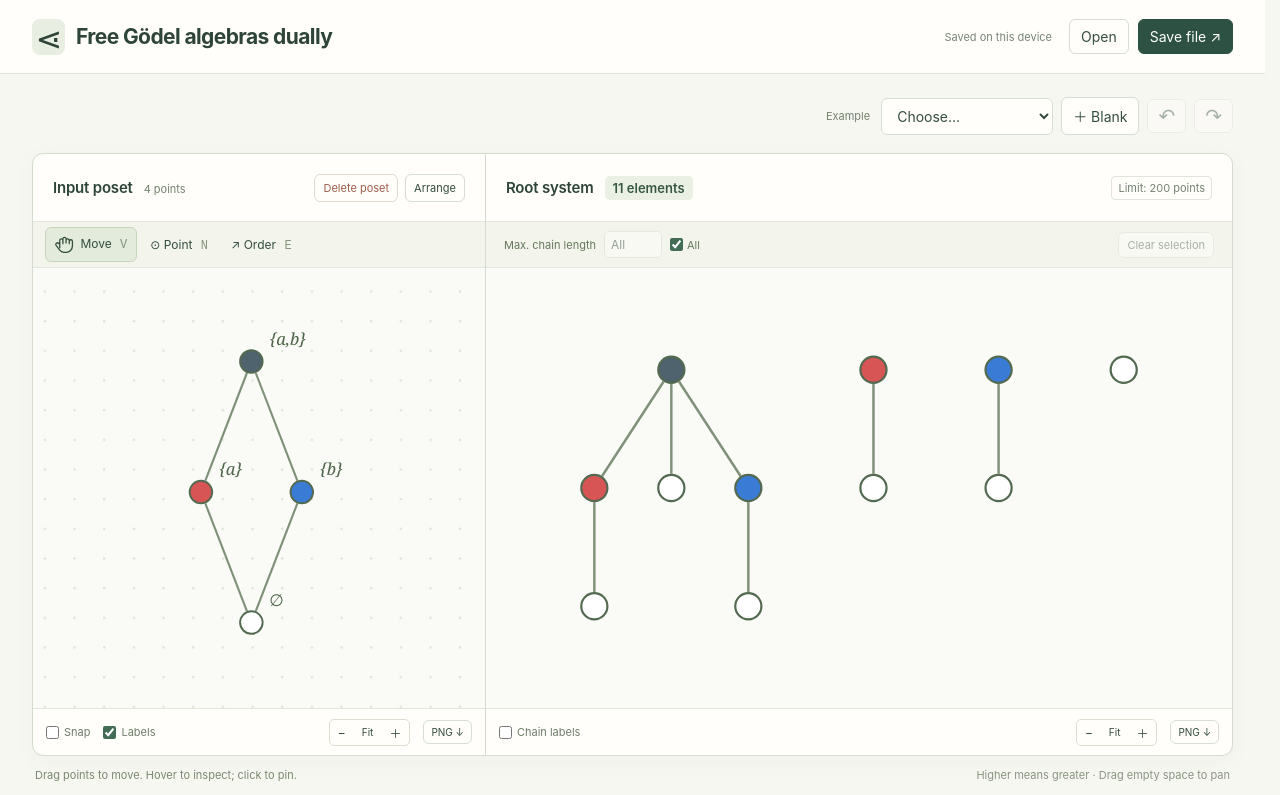
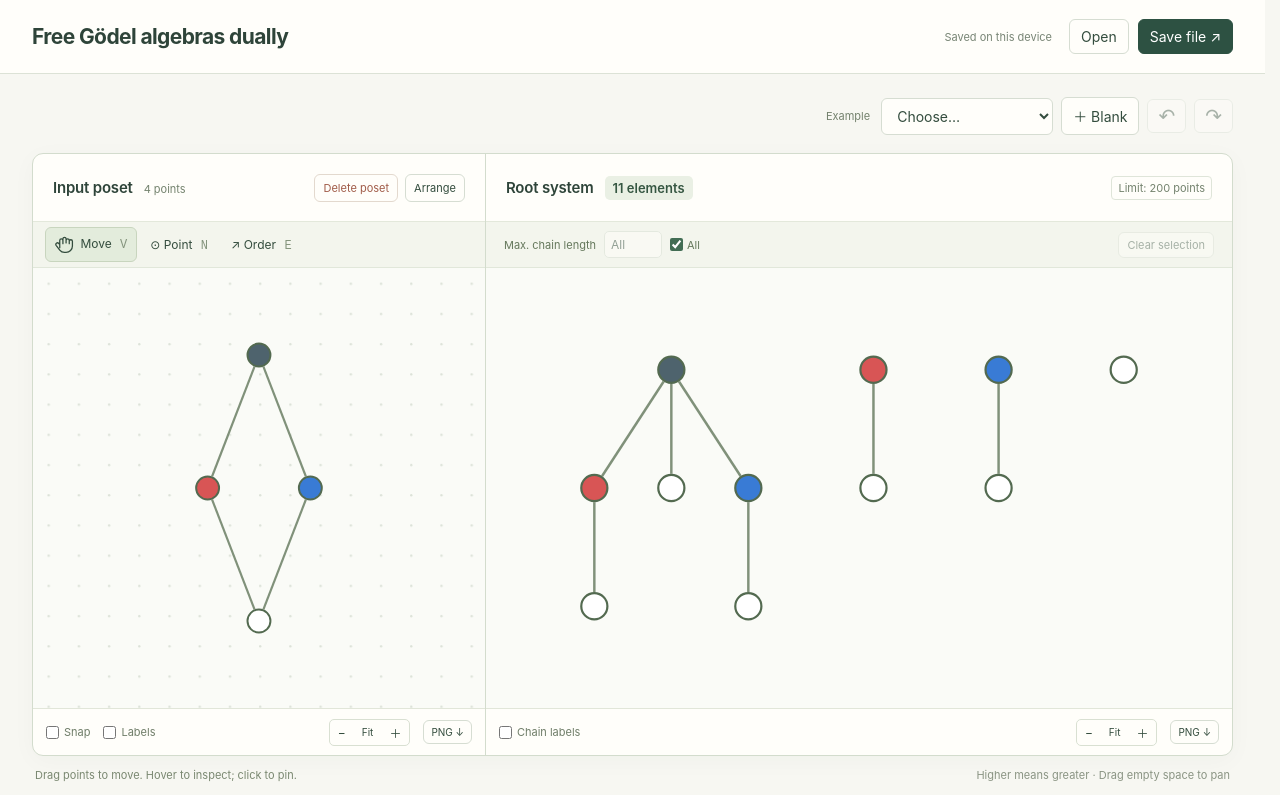
Before and after one commit to lucacarai/FreeGodel, a website with bundled scripts: page src/index.html in a window 1280 px wide. Shown: the top 795 px of the page. Built offline with nearby package versions, Linux system fonts and the light colour scheme.

Commit message:
Hide input labels by default
Remove the brand mark and leave input diagram labels unchecked initially.

```diff
--- a/src/index.html
+++ b/src/index.html
@@ -2,7 +2,7 @@
 <html lang="en">
 <head><meta charset="utf-8"><meta name="viewport" content="width=device-width,initial-scale=1"><meta name="theme-color" content="#f7f7f2"><title>Free Gödel algebras dually</title><link rel="stylesheet" href="style.css"></head>
 <body>
-<header class="topbar"><a class="brand" href="./"><span aria-hidden="true" class="brand-mark">⋖</span>Free Gödel algebras dually</a><div class="file-actions"><span id="saved" role="status">Saved on this device</span><button id="open">Open</button><button id="save" class="dark">Save file ↗</button><input id="file" type="file" accept=".json,application/json" hidden></div></header>
+<header class="topbar"><a class="brand" href="./">Free Gödel algebras dually</a><div class="file-actions"><span id="saved" role="status">Saved on this device</span><button id="open">Open</button><button id="save" class="dark">Save file ↗</button><input id="file" type="file" accept=".json,application/json" hidden></div></header>
 <main>
   <div class="document-bar"><div class="document-tools"><label for="examples">Example</label><select id="examples"><option value="">Choose…</option><option value="boolean2">Powerset · 2 atoms</option><option value="boolean3">Powerset · 3 atoms</option><option value="chain">Chain · 4 points</option><option value="chain5">Chain · 5 points</option><option value="chain6">Chain · 6 points</option><option value="antichain">Antichain · 4 points</option></select><button id="blank">＋ Blank</button><button id="undo" aria-label="Undo" title="Undo (Ctrl+Z)">↶</button><button id="redo" aria-label="Redo" title="Redo (Ctrl+Shift+Z)">↷</button></div></div>
   <div class="workspace">
@@ -10,7 +10,7 @@
       <div class="panel-heading"><div><h1>Input poset</h1><span id="input-count" class="count"></span></div><div class="panel-actions"><button id="delete-poset" class="delete">Delete poset</button><button id="arrange">Arrange</button></div></div>
       <div class="panel-tools"><div class="tools" role="toolbar" aria-label="Drawing tools"><button data-tool="move" aria-pressed="true" title="Move (V)"><svg class="tool-icon" aria-hidden="true" viewBox="0 0 24 24" fill="none" stroke="currentColor" stroke-width="1.6" stroke-linecap="round" stroke-linejoin="round"><path d="M18 11V7a2 2 0 0 0-4 0M14 10V5a2 2 0 0 0-4 0v6M10 10.5V7a2 2 0 0 0-4 0v9M18 8a2 2 0 0 1 4 0v6a8 8 0 0 1-8 8h-2c-2.8 0-4.5-1-6-3l-4.6-6a2 2 0 0 1 3.1-2.5L6 12"/></svg> Move <kbd>V</kbd></button><button data-tool="point" aria-pressed="false" title="Point (N)">⊙ Point <kbd>N</kbd></button><button data-tool="order" aria-pressed="false" title="Order (E)">↗ Order <kbd>E</kbd></button></div></div>
       <div class="canvas-wrap"><svg id="input-canvas" viewBox="0 0 500 500" role="group" aria-label="Editable input Hasse diagram"><defs><pattern id="grid" width="25" height="25" patternUnits="userSpaceOnUse"><circle cx="1" cy="1" r="1" fill="#dce2d8"/></pattern></defs><rect class="canvas-bg" x="-200000" y="-200000" width="400000" height="400000" fill="url(#grid)"/><g class="edges"></g><g class="points"></g><g class="chain-overlay" stroke="#000" stroke-width="2.4" pointer-events="none" aria-hidden="true"></g><g id="order-preview" pointer-events="none"></g></svg><div id="input-empty" class="empty" hidden><button id="add-first">＋ Add a point</button></div></div>
-      <div class="canvas-controls"><label><input id="snap" type="checkbox"> Snap</label><label><input id="input-labels" type="checkbox" checked> Labels</label><div class="zoom" aria-label="Input zoom"><button data-zoom="input:out" aria-label="Zoom input out">−</button><button data-fit="input">Fit</button><button data-zoom="input:in" aria-label="Zoom input in">＋</button></div><button data-export="input" title="Save input diagram as PNG">PNG ↓</button></div>
+      <div class="canvas-controls"><label><input id="snap" type="checkbox"> Snap</label><label><input id="input-labels" type="checkbox"> Labels</label><div class="zoom" aria-label="Input zoom"><button data-zoom="input:out" aria-label="Zoom input out">−</button><button data-fit="input">Fit</button><button data-zoom="input:in" aria-label="Zoom input in">＋</button></div><button data-export="input" title="Save input diagram as PNG">PNG ↓</button></div>
     </section>
     <section class="panel output-panel" aria-label="Output root system">
       <div class="panel-heading"><div><h2>Root system</h2><span id="output-count" class="element-count" aria-live="polite"></span></div><span class="limit">Limit: 200 points</span></div>
```
